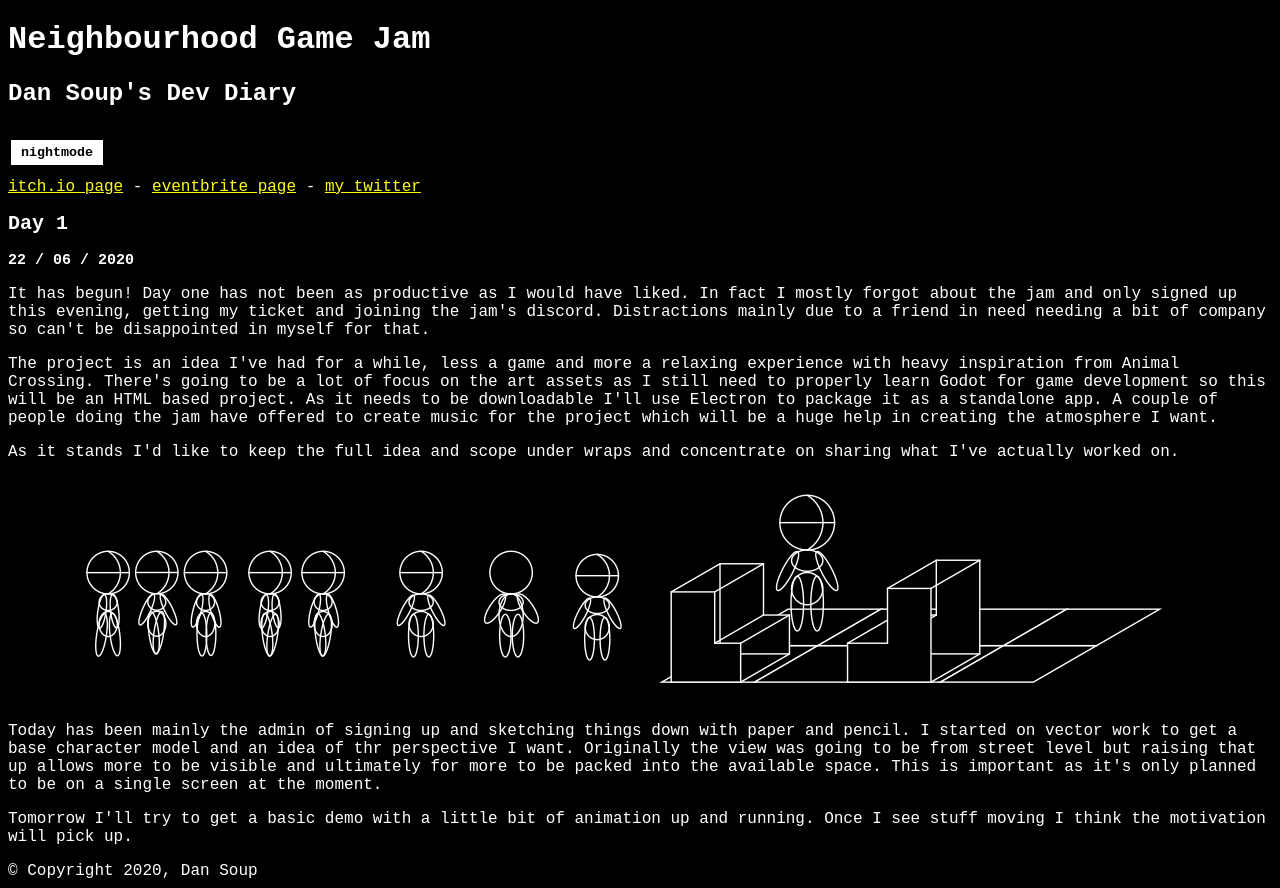
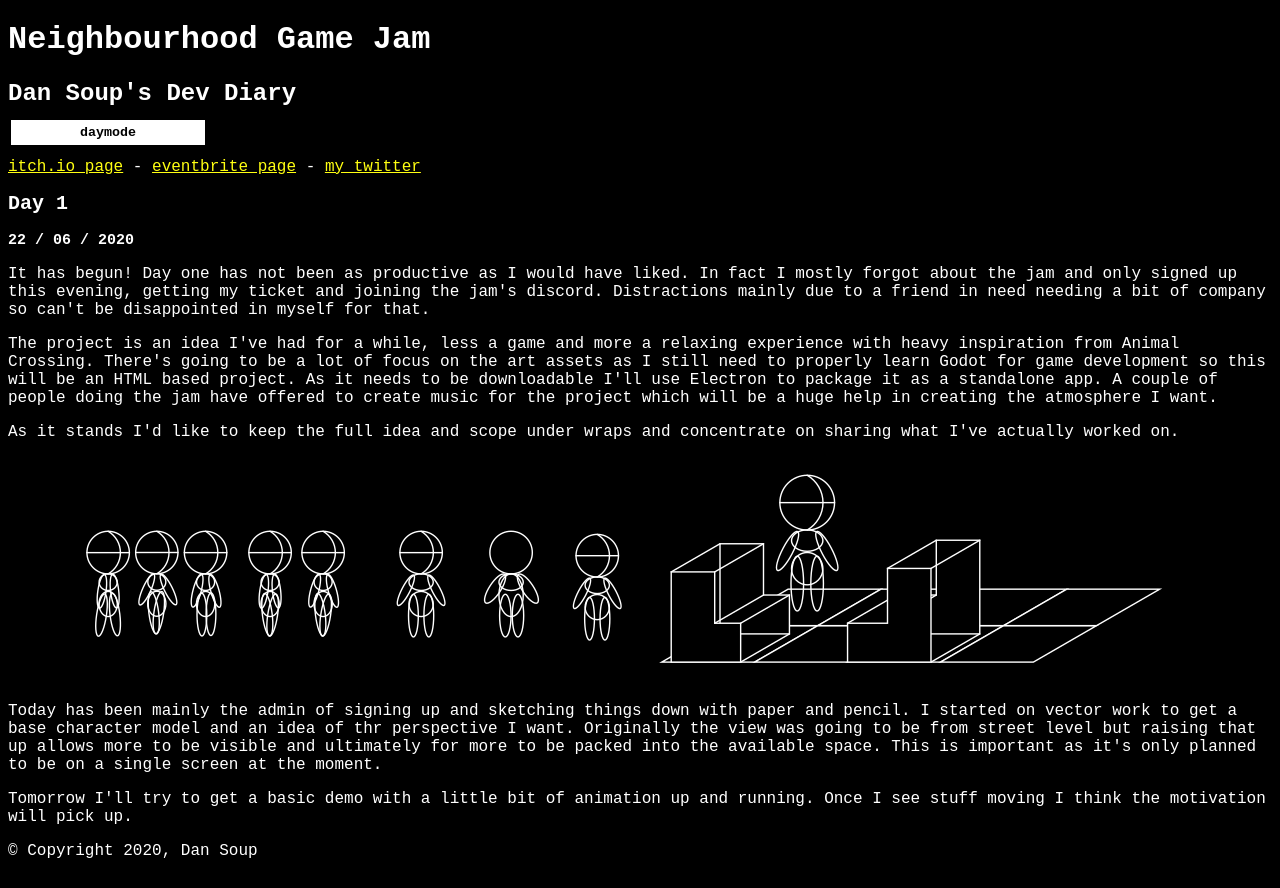
Before and after one commit to DanSoup/nbhjam, a website: page index.html in a window 1280 px wide. Both pictures are taken after a click on the button "nightmode". Drawn offline with Linux system fonts and the light colour scheme.

Commit message:
updated nightmode button

```diff
--- a/index.html
+++ b/index.html
@@ -13,6 +13,11 @@
 
   body {
     background-color: white;
+    transition: 0.5s;
+  }
+
+  header > h2 {
+    margin-bottom: 0px;
   }
 
   article > h1 {
@@ -25,6 +30,10 @@
 
   img {
     max-width: 95vw;
+  }
+
+  #nightmode-button {
+    width: 200px;
   }
 
   button {
@@ -58,7 +67,7 @@
   <header>
     <h1>Neighbourhood Game Jam</h1>
     <h2>Dan Soup's Dev Diary</h2>
-    <button onclick="activateNightmode()">nightmode</button>
+    <button id="nightmode-button" onclick="activateNightmode()">nightmode</button>
   </header>
   <navigation>
     <a href="https://itch.io/jam/nbhjam">itch.io page</a>
@@ -93,7 +102,10 @@
 </body>
 <script>
   const activateNightmode = () => {
-    document.getElementsByTagName('body')[0].classList.toggle('dark')
+    const body = document.getElementsByTagName('body')[0];
+    body.classList.toggle('dark');
+    const night = body.classList.contains('dark');
+    document.getElementById('nightmode-button').innerText = night ? 'daymode' : 'nightmode';
   };
 </script>
 </html>
```
